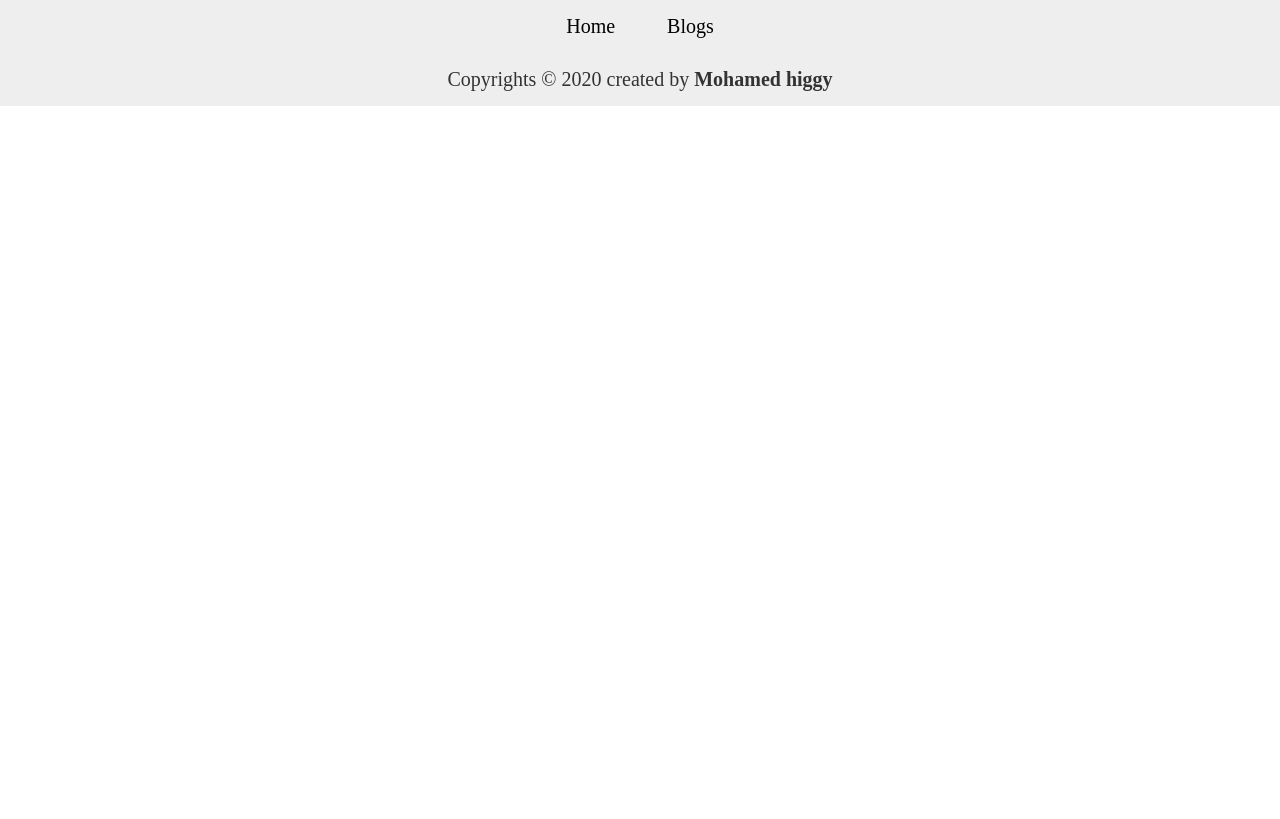
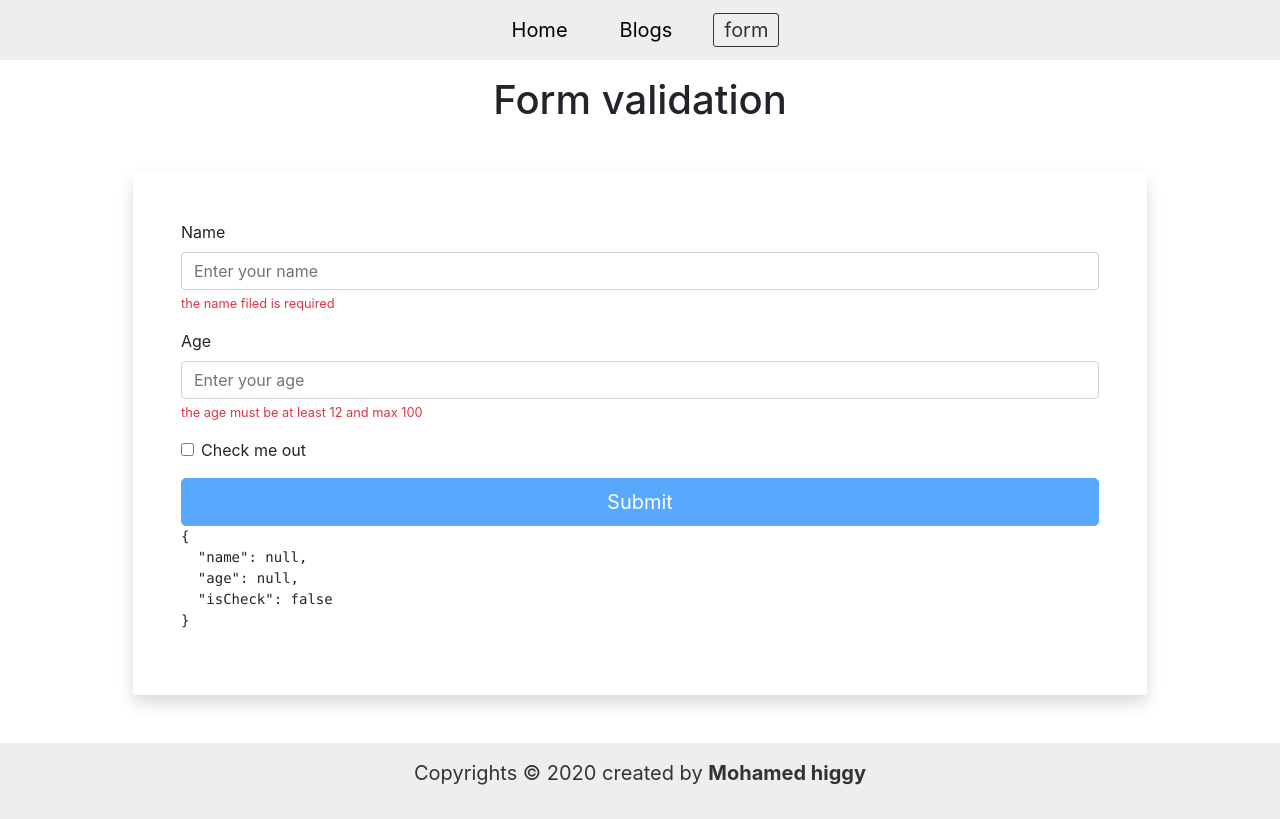
Before and after one commit to MohamedHiggy/async-nuxt, a Nuxt app: page /form in a window 1280 px wide. Built offline with nearby package versions, Linux system fonts and the light colour scheme.

Commit message:
add simple form validation

```diff
--- a/components/main-style/AppHeader.vue
+++ b/components/main-style/AppHeader.vue
@@ -7,6 +7,9 @@
         </li>
         <li class="nav-item">
           <nuxt-link to="/blogs" class="link-tag">Blogs</nuxt-link>
+        </li>
+        <li class="nav-item">
+          <nuxt-link to="/form" class="link-tag">form</nuxt-link>
         </li>
       </ul>
     </nav>
--- a/nuxt.config.js
+++ b/nuxt.config.js
@@ -8,7 +8,8 @@ export default {
             { hid: 'description', name: 'description', content: '' }
         ],
         link: [
-            { rel: 'icon', type: 'image/x-icon', href: '/favicon.ico' }
+            { rel: 'icon', type: 'image/x-icon', href: '/favicon.ico' },
+            { rel: 'stylesheet', href: 'https://cdn.jsdelivr.net/npm/bootstrap@4.6.0/dist/css/bootstrap.min.css' },
         ]
     },
 
--- /dev/null
+++ b/pages/form.vue
@@ -0,0 +1,67 @@
+<template>
+ <div class="container">
+    <h1 class="text-center m-3">Form validation</h1>
+    <form class="p-5 shadow rounded m-5" @submit.prevent="submitFrom" autocomplete="off">
+      <div class="form-group">
+        <label for="name">Name</label>
+        <input type="text" v-model="form.name" class="form-control" id="name" placeholder="Enter your name">
+        <small id="name" class="form-text text-danger" v-if="!nameIsValid">the name filed is required</small>
+      </div>
+
+      <div class="form-group">
+        <label for="age">Age</label>
+        <input type="text" v-model.number="form.age" class="form-control" id="age" placeholder="Enter your age">
+        <small id="age" class="form-text text-danger" v-if="!ageIsValid">the age must be at least 12 and max 100</small>
+      </div>
+
+      <div class="form-check">
+        <input type="checkbox" v-model="form.isCheck" class="form-check-input" id="exampleCheck1">
+        <label class="form-check-label" for="exampleCheck1">Check me out</label>
+      </div>
+
+      <button type="submit" :disabled="!formsIsValid" class="btn btn-primary btn-lg btn-block mt-3">Submit</button>
+      <pre>{{form}}</pre>
+  </form>
+</div>
+</template>
+
+<script>
+  export default {
+    data() {
+      return {
+        form: {
+          name: null,
+          age: null,
+          isCheck: false
+        }
+      }
+    },
+    computed: {
+      nameIsValid(){
+        return !!this.form.name
+      },
+      ageIsValid(){
+        return typeof this.form.age === "number" && this.form.age > 12 && this.form.age < 100;
+      },
+      formsIsValid() {
+        return this.nameIsValid && this.ageIsValid;
+      }
+    },
+    methods: {
+      submitFrom() {
+        if (this.formsIsValid) {
+          console.log(this.form);
+        }
+        else {
+          console.log("invalid");
+        }
+      }
+    }
+  }
+</script>
+
+<style lang="scss" scoped>
+.form-check .form-check-label{
+  cursor: pointer;
+}
+</style>
```
Also changed, not shown: pages/blogs/index.vue (line endings or trailing spaces), wd.html (added).
